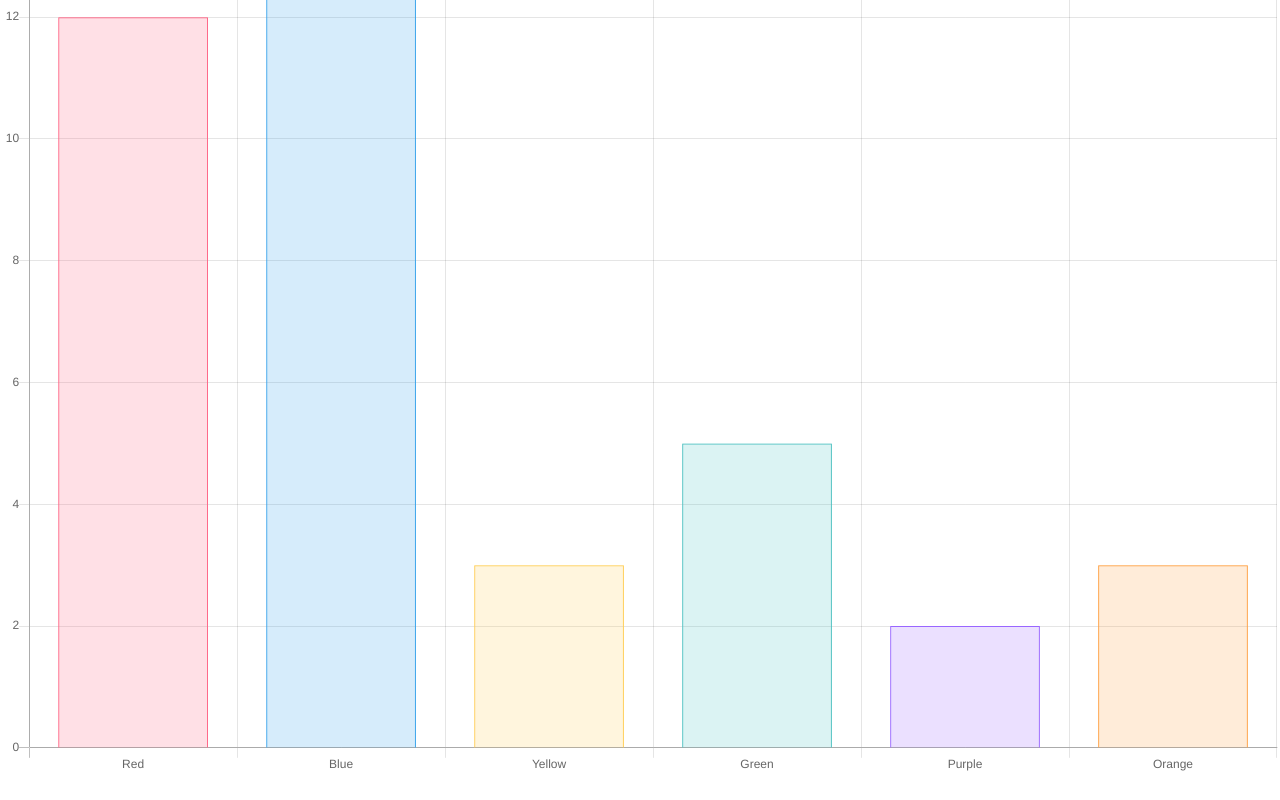
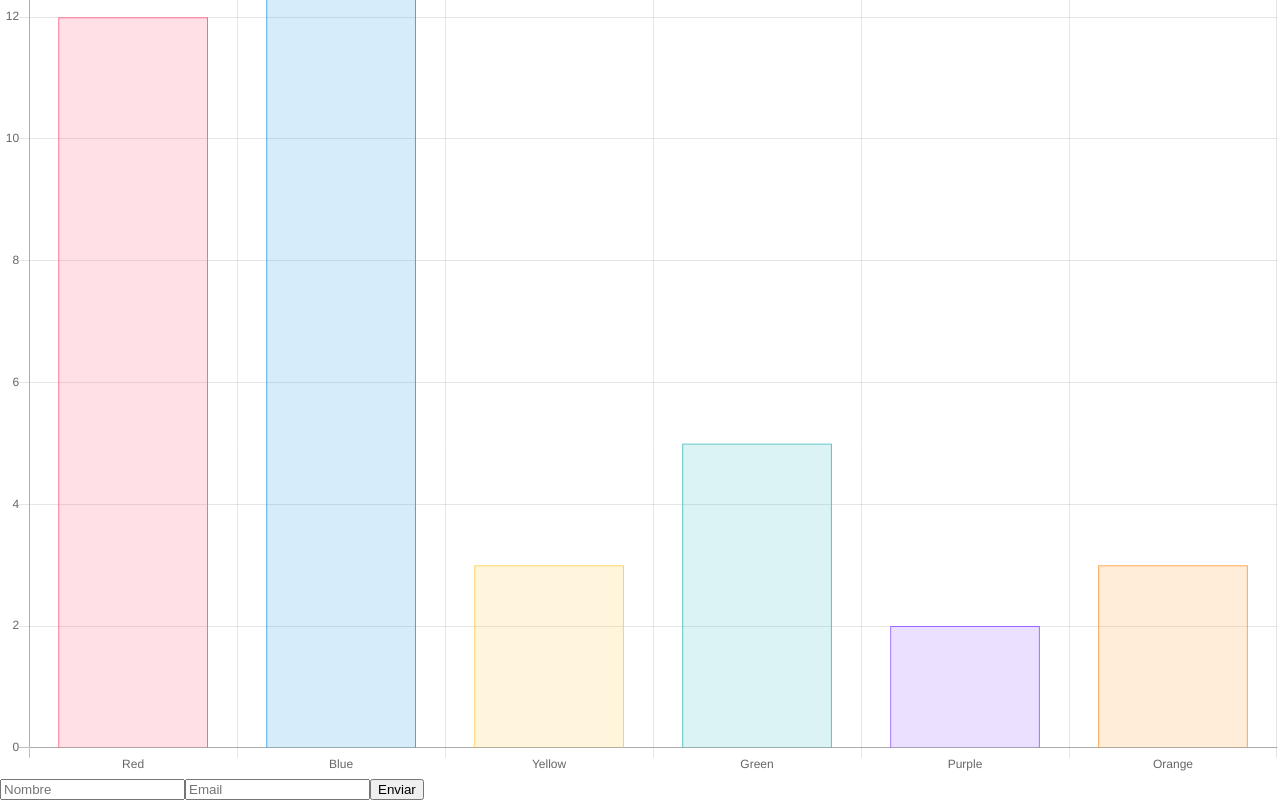
Before and after one commit to nikacer/react-hooks-y-redux, a React (Create React App) app: page / in a window 1280 px wide. Shown: the part 1082-1882 px from the top of the page. Before the commit the page ends 1860 px from the top, so only its background shows below. Built offline with nearby package versions, Linux system fonts and the light colour scheme.

Commit message:
se genera ejemplo con formularios

```diff
--- a/src/App.js
+++ b/src/App.js
@@ -6,13 +6,18 @@ import store from "./redux/store";
 import Counter from "./compoments/counter/Counter";
 import Info from "./compoments/info/Info";
 import Refs from "./compoments/refs/Refs";
+import Formulario from "./compoments/formularios/Formulario";
 
 const App = () => {
+  const send = (data) => {
+    console.log(data);
+  };
   return (
     <Provider store={store}>
       <Info />
       <Counter />
       <Refs />
+      <Formulario onSend={send} />
     </Provider>
   );
 };
--- /dev/null
+++ b/src/compoments/formularios/Formulario.jsx
@@ -0,0 +1,44 @@
+import React, { Component, useState } from "react";
+
+function Formulario(props) {
+  const [dataForm, setDataForm] = useState({
+    nombre: "",
+    email: "",
+  });
+
+  const handleSubmit = (event) => {
+    event.preventDefault();
+
+    const nombre = event.target[0].value;
+    const email = event.target[1].value;
+
+    // Manejo de datos
+    props.onSend({ nombre, email });
+  };
+
+  const modificarInputForm = ({ target }) => {
+    setDataForm((dataForm) => ({ ...dataForm, [target.name]: target.value }));
+  };
+
+  return (
+    <form onSubmit={handleSubmit}>
+      <input
+        type="text"
+        onChange={modificarInputForm}
+        value={dataForm.nombre}
+        placeholder="Nombre"
+        name="nombre"
+      />
+      <input
+        type="text"
+        onChange={modificarInputForm}
+        value={dataForm.email}
+        placeholder="Email"
+        name="email"
+      />
+      <button type="submit">Enviar</button>
+    </form>
+  );
+}
+
+export default Formulario;
```
